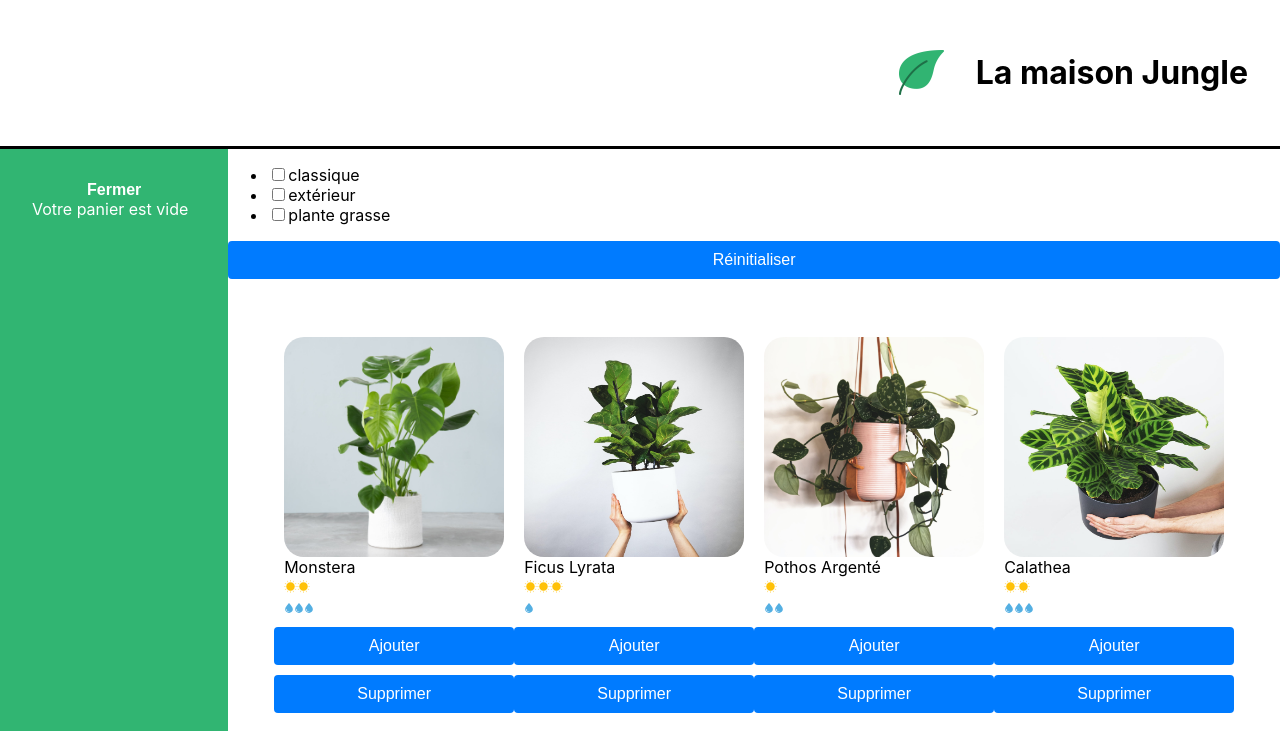
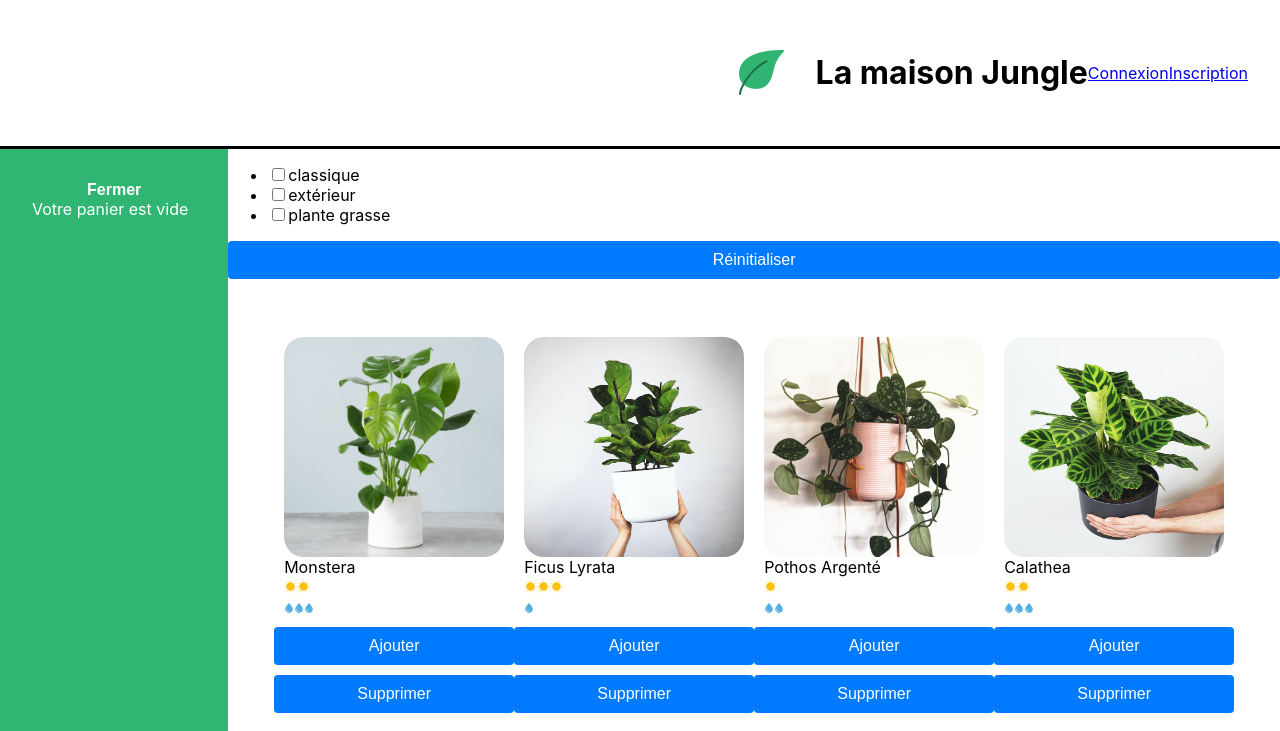
Before and after one commit to Muki-Dev/la-maison-jungle, a React (Create React App) app: page / in a window 1280 px wide. Shown: the top 731 px of the page. Built offline with nearby package versions, Linux system fonts and the light colour scheme.

Commit message:
add react router link

```diff
--- a/src/components/Banner.js
+++ b/src/components/Banner.js
@@ -1,8 +1,16 @@
-import '../styles/Banner.css'
-function Banner({children}){
-    return(
-        <div className='lmj-banner'>{children}</div>
-    )
+import { Link } from "react-router-dom";
+import "../styles/Banner.css";
+
+function Banner({ children }) {
+  return (
+    <div className="lmj-banner">
+      {children}
+      <div className="lmj-nav-links">
+        <Link to="/login" className="lmj-link">Connexion</Link>
+        <Link to="/register" className="lmj-link">Inscription</Link>
+      </div>
+    </div>
+  );
 }
 
 export default Banner;
```
